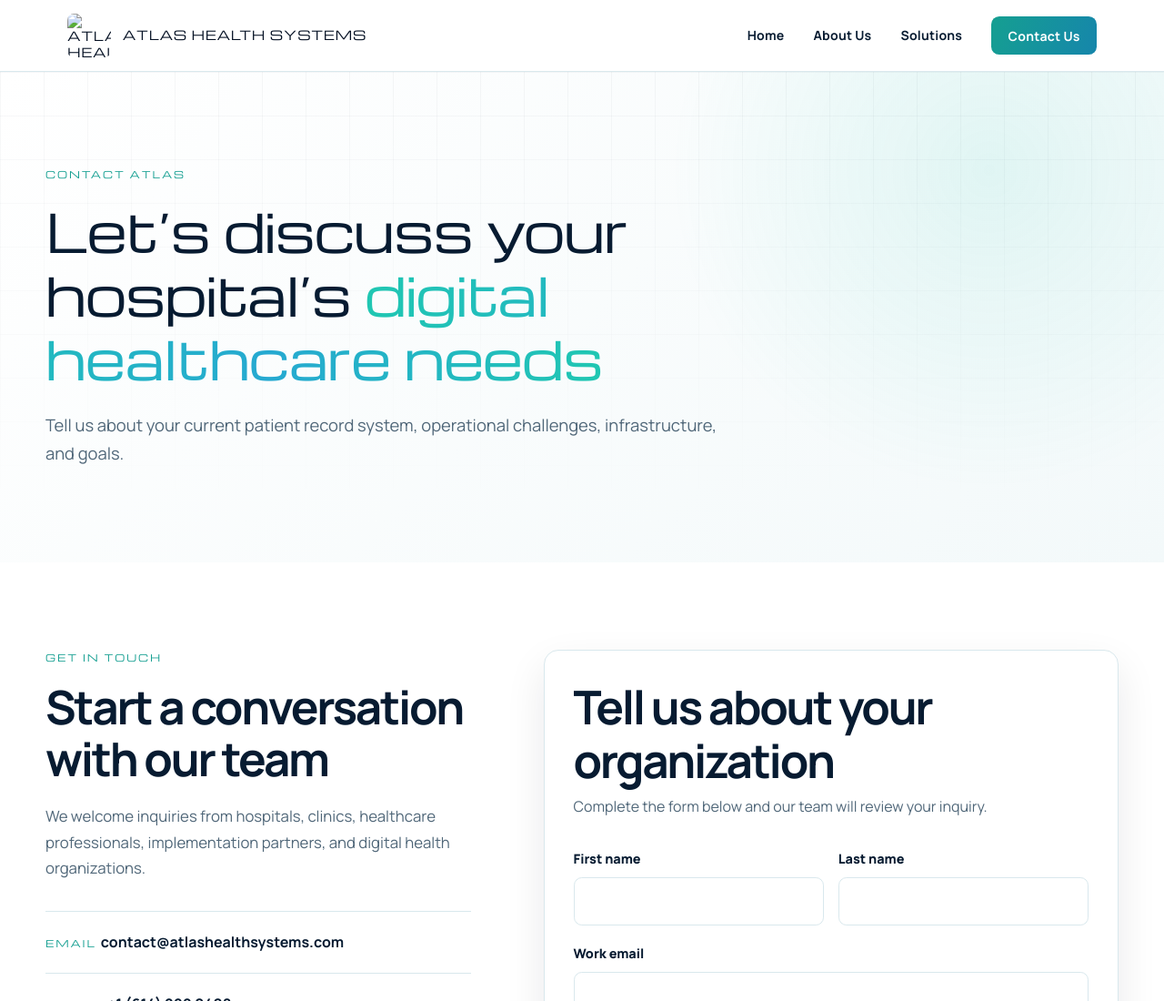
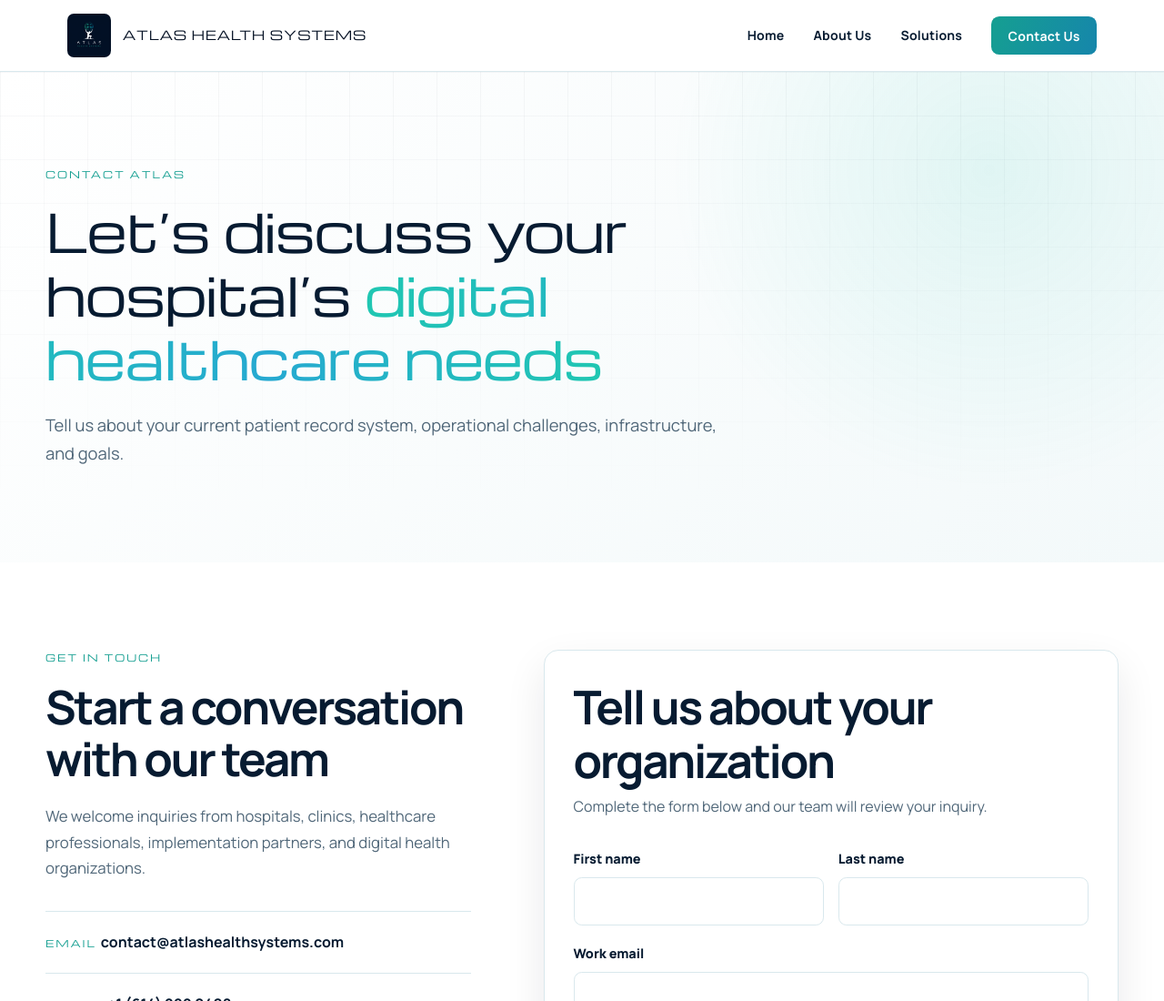
Before and after one commit to aishanomani/atlas-ehr, a plain HTML site: page contact.html in a window 1280 px wide. Shown: the top 1100 px of the page at 91% size. Drawn offline with nearby package versions, Linux system fonts and the light colour scheme.

Commit message:
Fix logo image source path in contact.html
Updated logo image source path in contact.html

```diff
--- a/contact.html
+++ b/contact.html
@@ -32,7 +32,7 @@
     <nav class="navbar">
       <a href="index.html" class="logo">
         <img
-          src="images/atlas-health-systems-logo.jpg"
+          src="atlas-health-systems-logo.jpg"
           alt="Atlas Health Systems logo"
         >
 
```
